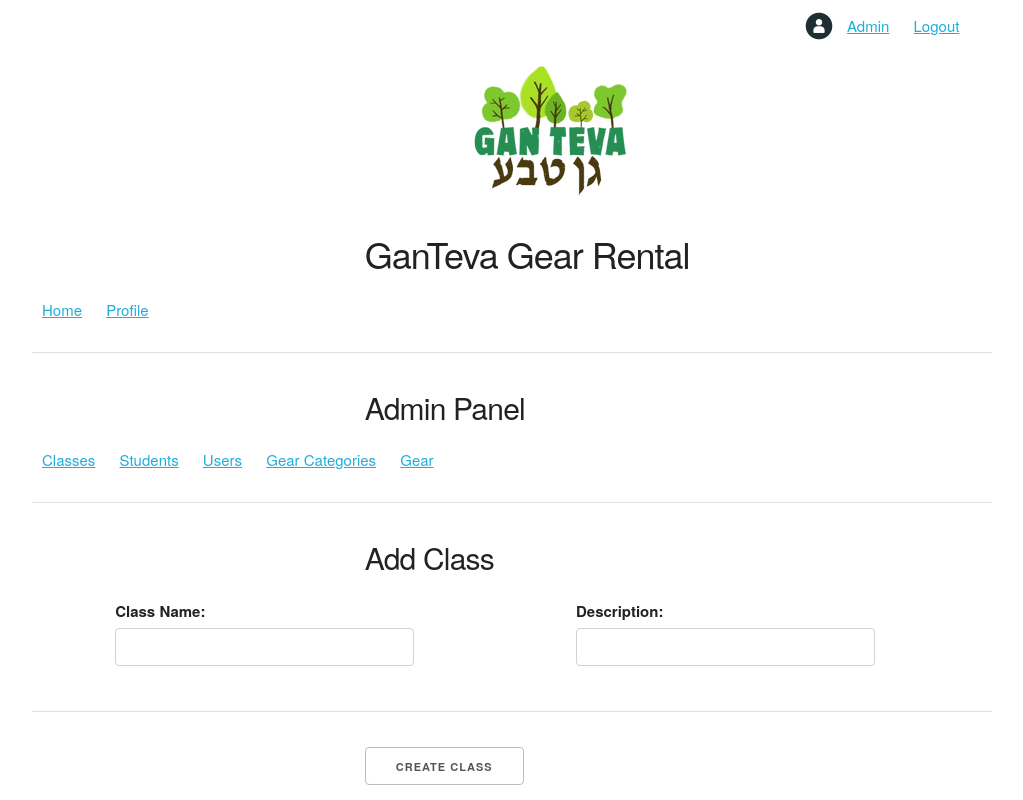
After one commit to bjmaynard01/ganteva-gear-rental, a Flask app: page /admin/classes/add in a window 1280 px wide. The commit adds this page. Shown: the whole page, without its empty margins (128-1151 px from the left). Run offline with Flask 3, Linux system fonts and the light colour scheme; a user stored in the database is signed in; tables that the repository leaves empty hold one stand-in row (values such as "Sample post"); some libraries are stand-ins or nearby versions.

Commit message:
can now CRUD classes

```diff
--- a/app/__init__.py
+++ b/app/__init__.py
@@ -47,6 +47,9 @@ def create_app(config_class=Config):
     from app.admin.users import bp as admin_users_bp
     app.register_blueprint(admin_users_bp)
 
+    from app.admin.classes import bp as admin_classes_bp
+    app.register_blueprint(admin_classes_bp)
+
     #from app.api import bp as api_bp
     #app.register_blueprint(api_bp)
 
@@ -94,3 +97,4 @@ def create_app(config_class=Config):
 
 from app.users.models import User
 from app.gear.models import GearCategories
+from app.admin.classes.models import Classes
--- /dev/null
+++ b/app/admin/classes/__init__.py
@@ -0,0 +1,5 @@
+from flask import Blueprint
+
+bp = Blueprint('admin_classes', __name__)
+
+from app.admin.classes import routes
--- /dev/null
+++ b/app/admin/classes/forms.py
@@ -0,0 +1,29 @@
+from flask_wtf import FlaskForm
+from wtforms import StringField, SubmitField
+from wtforms.validators import InputRequired, ValidationError
+from app.admin.classes.models import Classes
+
+class ClassAddForm(FlaskForm):
+    name = StringField('Class Name:', validators=[InputRequired()])
+    description = StringField('Description:')
+    submit = SubmitField('Create Class')
+
+    def validate_name(self, name):
+        classroom = Classes.query.filter_by(name=name.data.title()).first()
+        if classroom is not None:
+            raise ValidationError('Class with that name already exists')
+
+class ClassUpdateForm(FlaskForm):
+    name = StringField('Class Name:', validators=[InputRequired()])
+    description = StringField('Description:')
+    submit = SubmitField('Update Class')
+
+    def __init__(self, original_name, *args, **kwargs):
+        super().__init__(*args, **kwargs)
+        self.original_name = original_name
+
+    def validate_name(self, name):
+        if name.data != self.original_name:
+            classroom = Classes.query.filter_by(name=name.data.title()).first()
+            if classroom:
+                raise ValidationError('Class with that name already exists')
--- /dev/null
+++ b/app/admin/classes/routes.py
@@ -0,0 +1,114 @@
+from app.admin.classes import bp as admin_classes_bp
+from flask import render_template, url_for, redirect, flash, current_app
+from app import db
+from flask_login import current_user, login_required
+from sqlalchemy.exc import SQLAlchemyError
+from app.admin.classes.models import Classes
+from app.admin.classes.forms import ClassAddForm, ClassUpdateForm
+
+@admin_classes_bp.route('/admin/classes')
+@login_required
+def admin_classes():
+    if not current_user.is_anonymous:
+
+        if current_user.is_admin == True:
+            try:
+                classes = Classes.query.all()
+                return render_template('admin/classes/admin_classes.html', title='Class Administration', classes=classes), 200
+
+            except SQLAlchemyError as error:
+                return render_template('errors/500.html', title='Internal Error'), 500
+
+        else:
+            return render_template('errors/401.html', title='Unauthorized'), 401
+
+    else:
+        flash('You must login to administer classes')
+        return redirect(url_for('users.login'))
+
+@admin_classes_bp.route('/admin/classes/add', methods=['GET', 'POST'])
+@login_required
+def add_class():
+    if not current_user.is_anonymous:
+
+        if current_user.is_admin == True:
+            add_class_form = ClassAddForm()
+
+            if add_class_form.validate_on_submit():
+                class_name = add_class_form.name.data
+                class_description = add_class_form.description.data
+
+                try:
+                    classroom = Classes(name=class_name, description=class_description)
+                    db.session.add(classroom)
+                    db.session.commit()
+                    flash(f'Successfully created classroom {class_name}')
+                    return redirect(url_for('admin_classes.admin_classes'))
+
+                except SQLAlchemyError as error:
+                    db.session.rollback()
+                    return render_template('errors/500.html', title='Internal Error'), 500
+
+            return render_template('admin/classes/add_class.html', title='Add Class', form=add_class_form, legend='Add Class')
+
+        else:
+            return render_template('errors/401.html', title='Unauthorized'), 401
+
+    else:
+        flash('You must be logged in to add classes')
+        return redirect(url_for('users.login'))
+
+@admin_classes_bp.route('/admin/classes/<id>/update', methods=['GET', 'POST'])
+@login_required
+def update_class(id):
+    if not current_user.is_anonymous:
+
+        if current_user.is_admin:
+
+            try:
+                classroom = Classes.query.get_or_404(id)
+
+            except SQLAlchemyError as error:
+                return render_template('errors/500.html', title='Internal Error'), 500
+
+            update_class_form = ClassUpdateForm(classroom.name)
+
+            if update_class_form.validate_on_submit():
+                classroom.name = update_class_form.name.data
+                classroom.description = update_class_form.description.data
+                db.session.commit()
+                flash(f"Successfully updated classroom {classroom.name}")
+                return redirect(url_for('admin_classes.admin_classes'))
+
+            update_class_form.name.data = classroom.name
+            update_class_form.description.data = classroom.description
+
+            return render_template('admin/classes/add_class.html', title='Update Class', form=update_class_form,
+                                   legend='Update Class', classroom=classroom)
+    else:
+        flash('You must be logged in to update classes')
+        return redirect(url_for('users.login'))
+
+@admin_classes_bp.route('/admin/classes/<id>/delete')
+@login_required
+def delete_class(id):
+    if not current_user.is_anonymous:
+
+        if current_user.is_admin:
+            try:
+                classroom = Classes.query.get_or_404(id)
+                db.session.delete(classroom)
+                db.session.commit()
+                flash(f"Successfully deleted class {classroom.name}")
+                return redirect(url_for('admin_classes.admin_classes'))
+
+            except SQLAlchemyError as error:
+                db.session.rollback()
+                return render_template('errors/500.html', title='Internal Error'), 500
+
+        else:
+            return render_template('errors/401.html', title='Unauthorized'), 401
+
+    else:
+        flash('You must be logged in to delete classes')
+        return redirect(url_for('users.login'))
--- a/app/admin/users/routes.py
+++ b/app/admin/users/routes.py
@@ -1,7 +1,6 @@
 from app.admin.users import bp as admin_users_bp
 from flask import render_template, url_for, redirect, flash, current_app
 from app import db
-from app.admin.users import bp as admin_users_bp
 from flask_login import current_user, login_required
 from app.users.models import User
 from sqlalchemy.exc import SQLAlchemyError
--- a/app/templates/admin/admin.html
+++ b/app/templates/admin/admin.html
@@ -6,7 +6,7 @@
     </div>
     <div class="row">
         <div id="navbar" class="twelve columns">
-            <a href="" class="navlink">Classes</a>
+            <a href="{{ url_for('admin_classes.admin_classes') }}" class="navlink">Classes</a>
             <a href="" class="navlink">Students</a>
             <a href="{{ url_for('admin_users.admin_users')}}" class="navlink">Users</a>
             <a href="{{ url_for('admin_gear.categories_admin') }}" class="navlink">Gear Categories</a>
--- /dev/null
+++ b/app/templates/admin/classes/add_class.html
@@ -0,0 +1,49 @@
+{% extends "admin/admin.html" %}
+
+{% block content %}
+
+    <div class="row twelve columns">
+        <div class="offset-by-four four columns">
+            <h4>{{ legend }}</h4>
+        </div>
+    </div>
+    <div class="row twelve columns">
+    <form action="" method="post" novalidate>
+        {{ form.hidden_tag() }}
+        <div class="row twelve columns">
+            <div class="offset-by-one three columns">
+                {{ form.name.label }}
+                {{ form.name(size=32) }}
+                {% for error in form.name.errors %}
+                    <span class="form-error">[{{ error }}]</span>
+                {% endfor %}
+            </div>
+            <div class="offset-by-three three columns">
+                {{ form.description.label }}
+                {{ form.description(size=32) }}
+                {% for error in form.description.errors %}
+                    <span class="form-error">[{{ error }}]</span>
+                {% endfor %}
+            </div>
+        <div class="row twelve columns">
+            <hr>
+        </div>
+        <div class="row twelve columns">
+            <div class="offset-by-four three columns">
+                {{ form.submit() }}
+            </div>
+            <div class="two columns">
+                {% if legend == 'Update Class' %}
+                <a href="{{ url_for('admin_classes.delete_class', id=classroom.id) }}">
+                    <input  class="button delete" type="button" value="Delete"
+                    onclick="return confirm('Do you want to delete category {{ classroom.name }}')">
+                </a>
+            {% endif %}
+            </div>
+        </div>
+        </div>
+        </div>
+    </form>
+    </div>
+
+{% endblock content %}
```
Also changed, not shown: app/admin/classes/models.py (added, +19 -0 lines), app/admin/gear/routes.py (+3 -4 lines), app/templates/admin/classes/admin_classes.html (added, +44 -0 lines), migrations/versions/0b4b3668ed83_adding_classes_model.py (added, +39 -0 lines).
